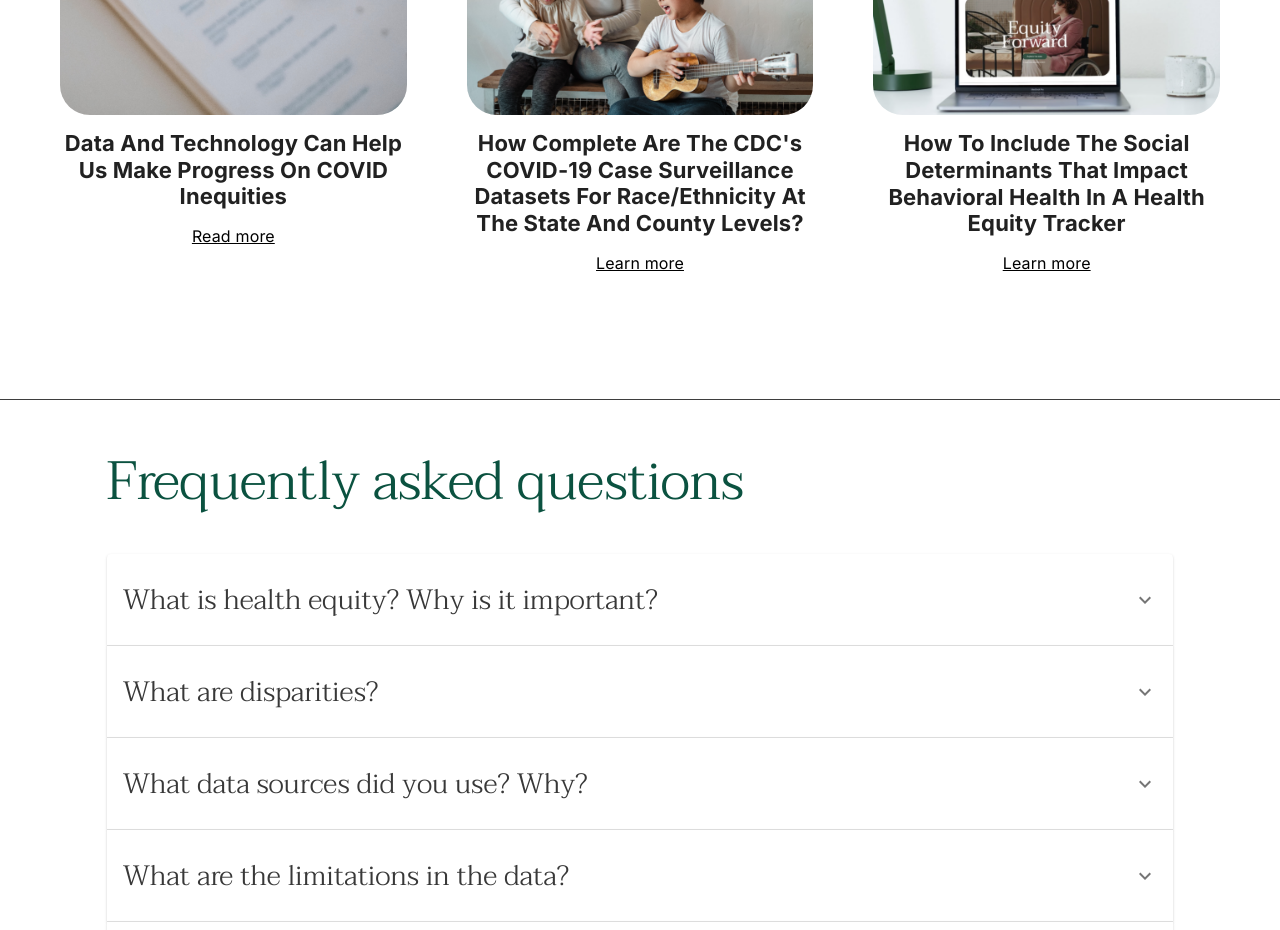
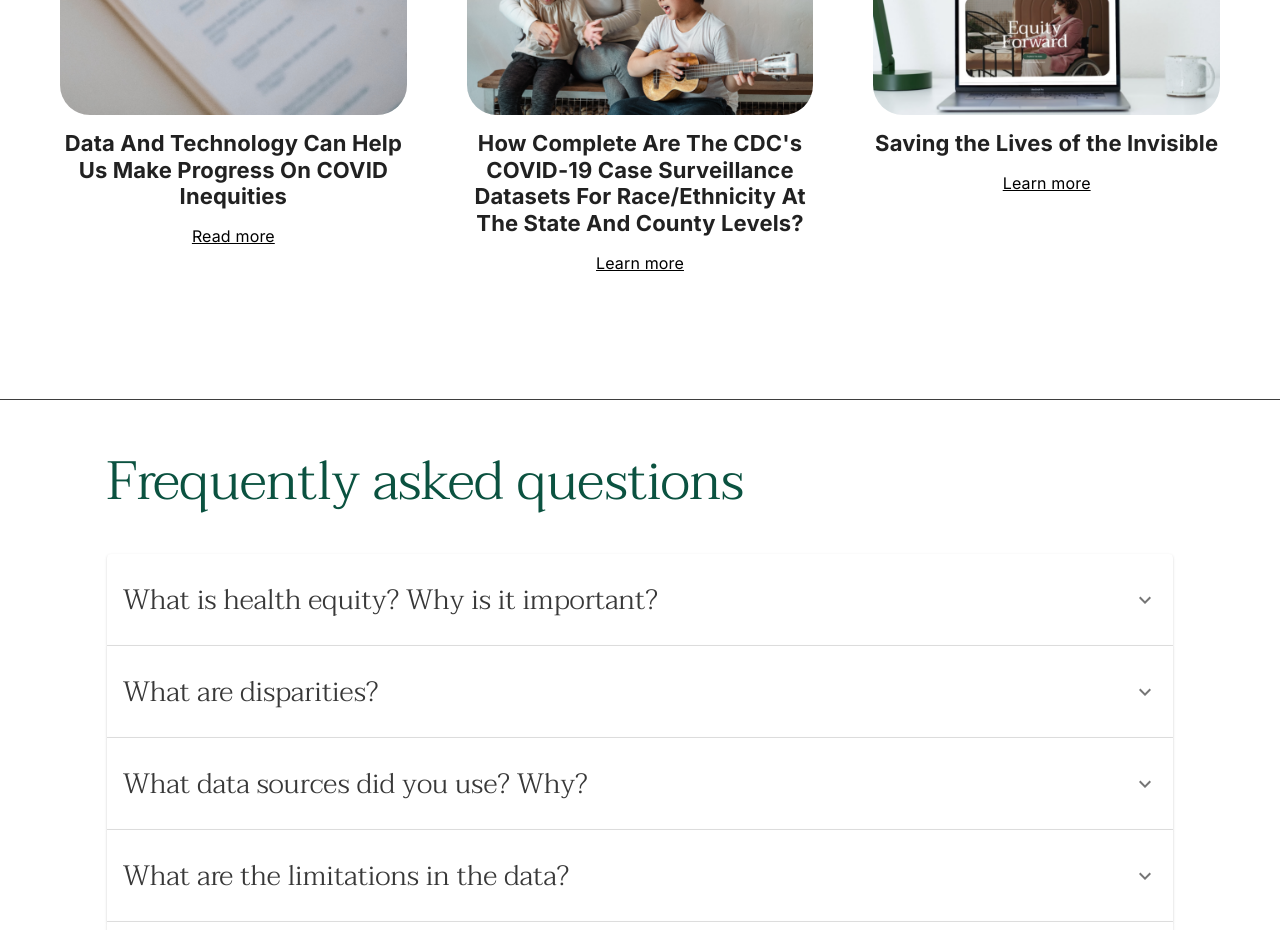
Before and after one commit to ebuddenberg/health-equity-tracker, a React (Create React App) app in the folder frontend/: page /whatishealthequity in a window 1280 px wide. Shown: the part 2940-3870 px from the top of the page. Built offline with nearby package versions, Linux system fonts and the light colour scheme.

Commit message:
replaces link with new article (#1047)

```diff
--- a/frontend/src/pages/WhatIsHealthEquity/EquityTab.tsx
+++ b/frontend/src/pages/WhatIsHealthEquity/EquityTab.tsx
@@ -384,11 +384,10 @@ function EquityTab() {
                        Equity Tracker Homepage"
                 />
                 <h2 className={styles.NewsAndStoriesTitleText}>
-                  How To Include The Social Determinants That Impact Behavioral
-                  Health In A Health Equity Tracker
+                  Saving the Lives of the Invisible
                 </h2>
                 <p className={styles.NewsAndStoriesSubtitleText}>
-                  <a href="https://satcherinstitute.org/post-4840/">
+                  <a href="https://www.kennedysatcher.org/media-old/saving-the-lives-of-the-invisible/">
                     Learn more
                   </a>
                 </p>
```
